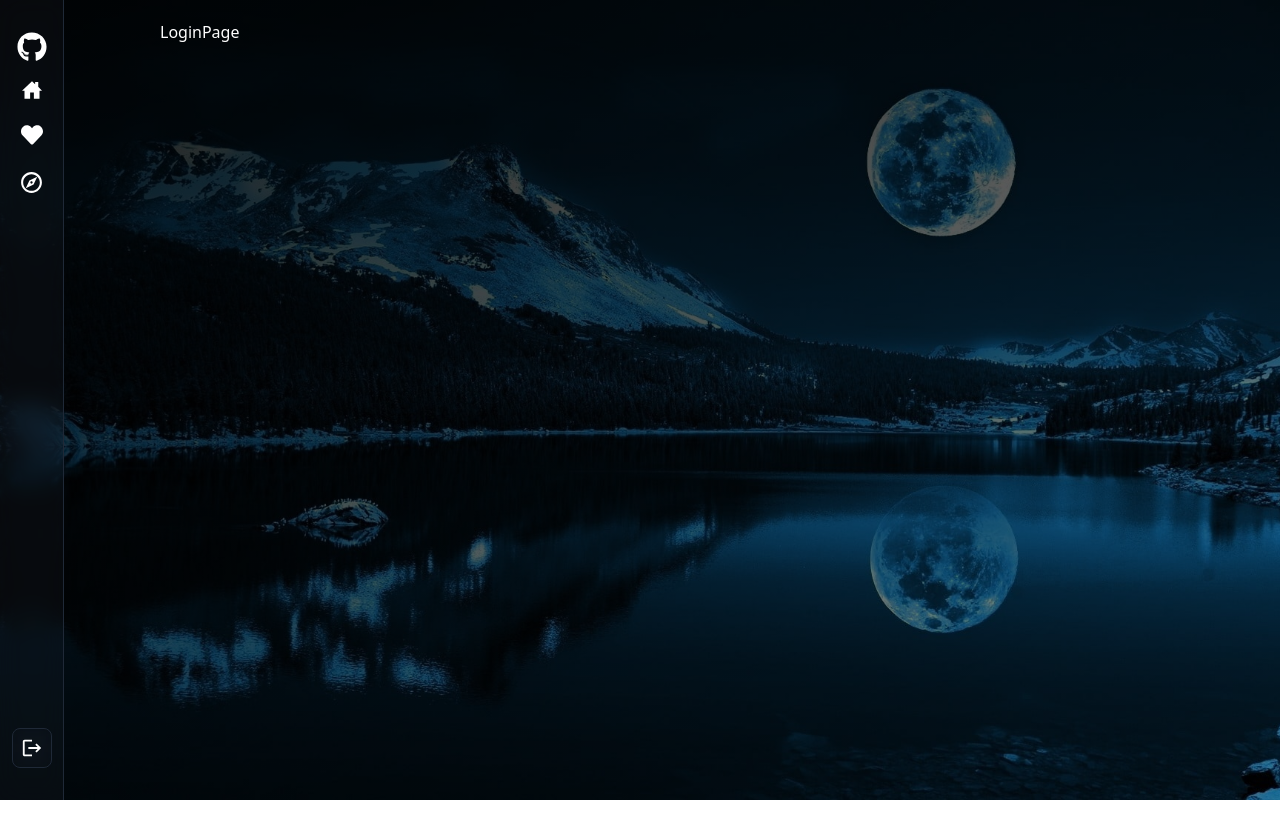
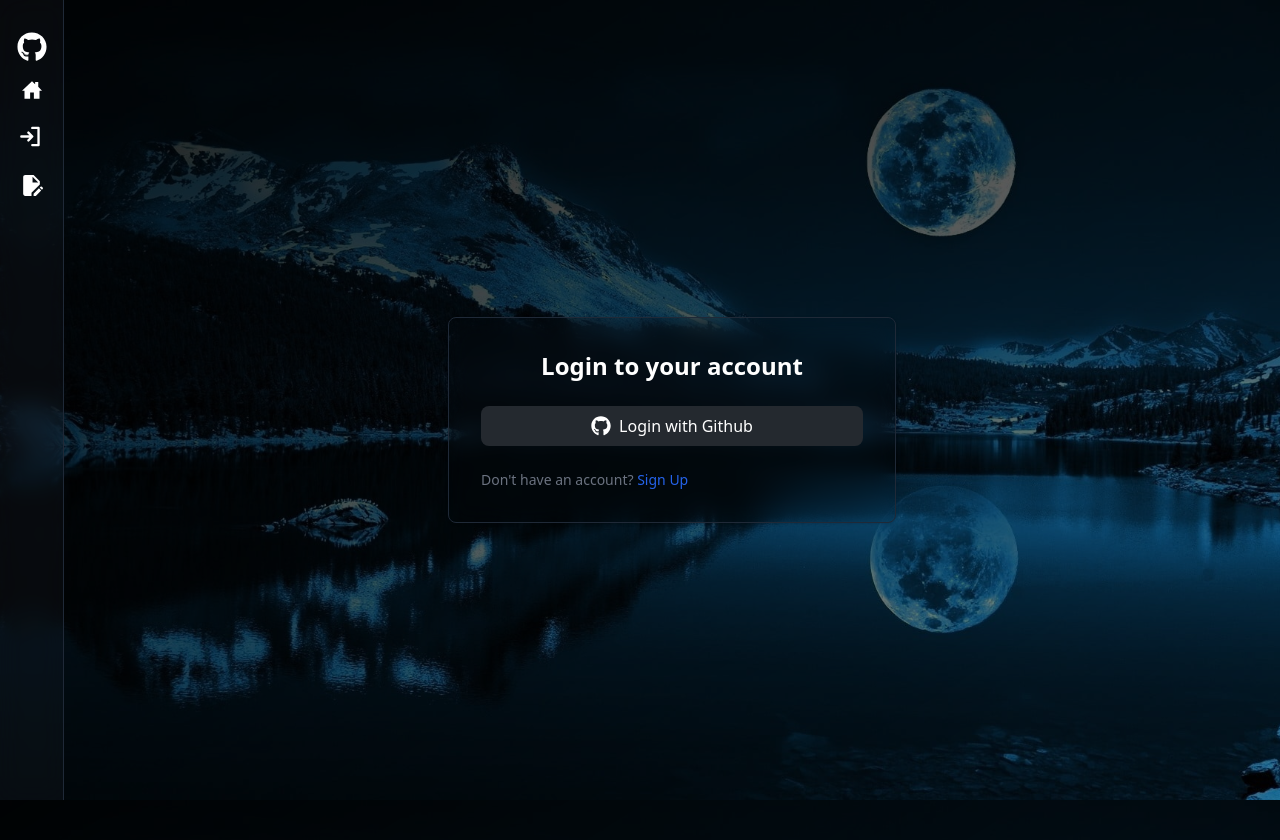
Before and after one commit to HirenGajjar/repo-search-app, a React (Vite) app in the folder Frontend/: page /login in a window 1280 px wide. Before the commit the page ends 800 px from the top, so only its background shows below. Built offline with nearby package versions, Linux system fonts and the light colour scheme.

Commit message:
Add LoginPage

```diff
--- a/Frontend/src/Components/Sidebar.jsx
+++ b/Frontend/src/Components/Sidebar.jsx
@@ -9,7 +9,7 @@ import { FaGithub } from "react-icons/fa";
 import Logout from "./Logout";
 
 const Sidebar = () => {
-  const authUser = true;
+  const authUser = false;
   return (
     <aside
       className="flex flex-col items-center min-w-12 sm:w-16 sticky top-0 left-0 h-screen py-8 overflow-y-auto border-r bg-clip-padding backdrop-filter backdrop-blur-md bg-opacity-10
--- a/Frontend/src/Pages/LoginPage.jsx
+++ b/Frontend/src/Pages/LoginPage.jsx
@@ -1,7 +1,36 @@
-import React from "react";
+import { FaGithub } from "react-icons/fa";
+import { Link } from "react-router-dom";
 
-function LoginPage() {
-  return <div>LoginPage</div>;
-}
+const LoginPage = () => {
+  return (
+    <div className="flex flex-col items-center justify-center px-6 py-8 mx-auto h-screen lg:py-0">
+      <div className="w-full bg-glass rounded-lg shadow md:mt-0 sm:max-w-md xl:p-0">
+        <div className="p-6 space-y-4 md:space-y-6 sm:p-8">
+          <h1 className="text-xl font-bold  md:text-2xl text-center">
+            Login to your account
+          </h1>
+          <button
+            type="button"
+            className="text-white bg-[#24292F] hover:bg-[#24292F]/90 focus:ring-4
+						focus:outline-none focus:ring-[#24292F]/50
+              font-medium rounded-lg flex gap-2 p-2 items-center w-full text-center justify-center"
+          >
+            <FaGithub className="w-5 h-5" />
+            Login with Github
+          </button>
+          <p className="text-sm font-light text-gray-500">
+            {"Don't"} have an account?{" "}
+            <Link
+              to="/signup"
+              className="font-medium text-primary-600 hover:underline text-blue-600"
+            >
+              Sign Up
+            </Link>
+          </p>
+        </div>
+      </div>
+    </div>
+  );
+};
 
 export default LoginPage;
```
